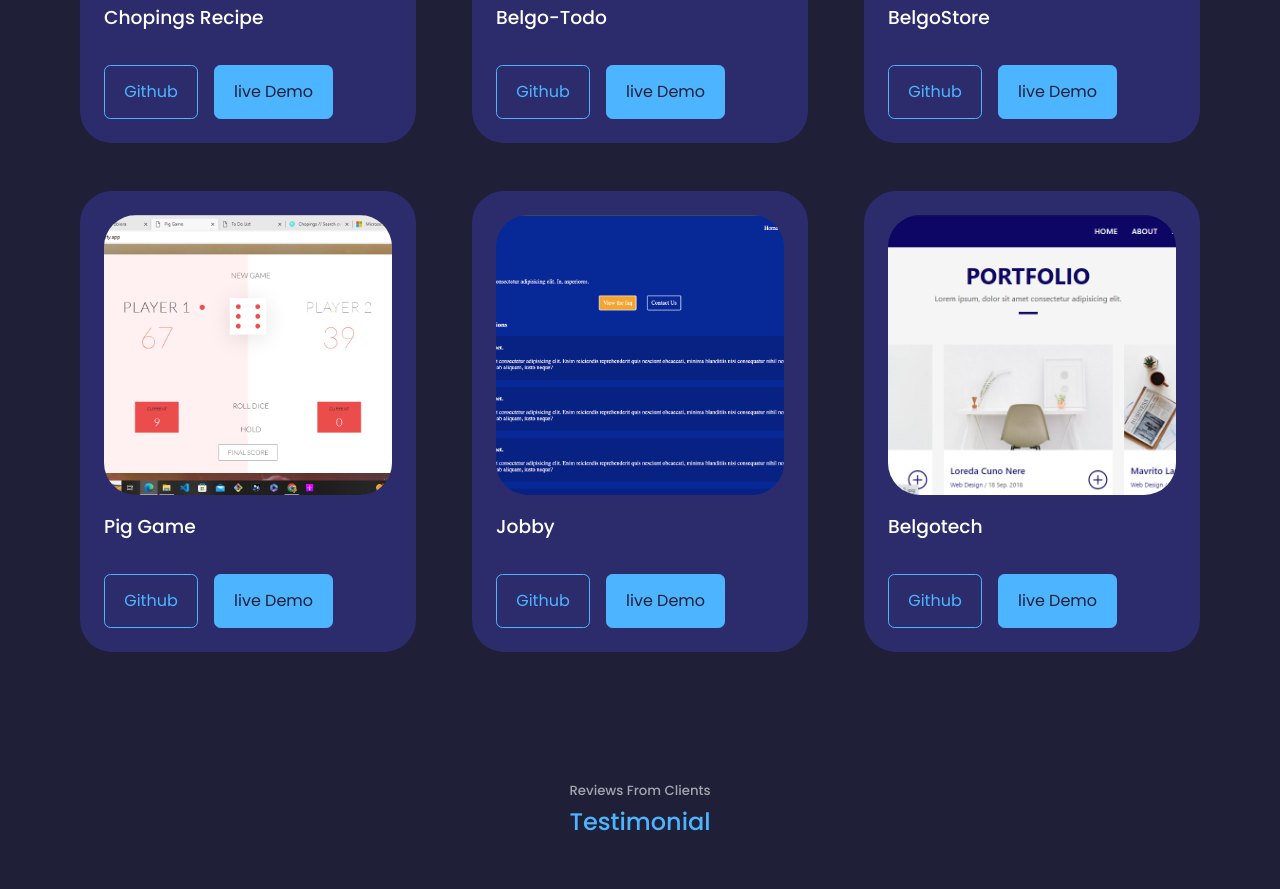
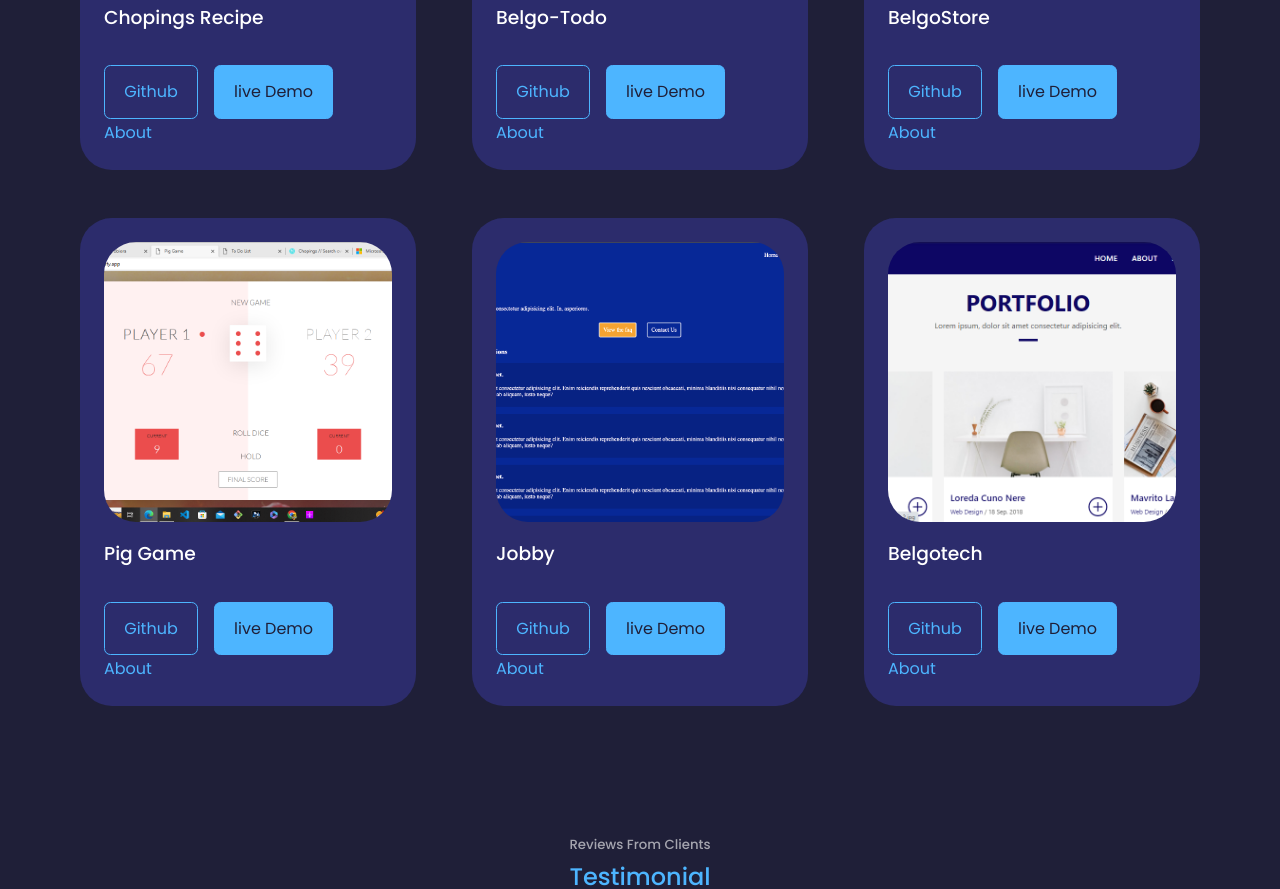
Before and after one commit to Belgotech/my-react-portfolio, a React (Vite) app: page / in a window 1280 px wide. Shown: the part 3920-4809 px from the top of the page. Built offline with nearby package versions, Linux system fonts and the light colour scheme.

Commit message:
New Commit

```diff
--- a/src/Component/Portfolio/Portfolio.jsx
+++ b/src/Component/Portfolio/Portfolio.jsx
@@ -13,6 +13,7 @@ const data = [
     title: "Chopings Recipe",
     demo: "https://chopingsrecipe.netlify.app",
     github: "https://github.com/Belgotech/Chopings-Resturant-",
+    // learn: "/PortfolioDetails1",
   },
 
   {
@@ -22,6 +23,7 @@ const data = [
     description: "This is a todo app used to keep record of todos, built with reatjs and css",
     demo: "https://belgotodo.netlify.app",
     github: "https://github.com/Belgotech/Basic-Crude-Application",
+    // learn: "/PortfolioDetails1",
   },
   {
     id: 3,
@@ -29,6 +31,7 @@ const data = [
     title: "BelgoStore",
     demo: "https://belgostore.netlify.app",
     github: "https://github.com/belgotech/ecomerce",
+    // learn: "/PortfolioDetails1",
   },
 
 
@@ -40,6 +43,7 @@ const data = [
     description: "This is a pig game, built with javascript and css",
     demo: "https://belgogame.netlify.app",
     github: "https://github.com/Belgotech/pig-game",
+    // learn: "/PortfolioDetails1",
   },
 
   {
@@ -49,6 +53,7 @@ const data = [
     description: "This is my portfolio where i showcase my works and projects, built with reactjs and css",
     demo: "https://jobby.netlify.app",
     github: "https://github.com/Belgotech/jobby",
+    // learn: "/PortfolioDetails1",
   },
 
   {
@@ -58,10 +63,24 @@ const data = [
     description: "",
     demo: "https://belgotech.netlify.app",
     github: "https://github.com/belgotech",
+    // learn: "/PortfolioDetails1",
   },
 ];
 
-//react animation libray
+
+// const router = createBrowserRouter(
+//   createRoutesFromElements(
+//     <Route path="/" element={<RootLayout />} >
+
+//       <Route index element={<Home />} />
+//       <Route path="about" element={<About />} />
+
+
+//       <Route path="*" element={<PageNotFound />} />
+//     </Route>
+//   )
+// )
+
 
 const Portfolio = () => {
   return (
@@ -84,6 +103,8 @@ const Portfolio = () => {
               <a href={demo} className="btn btn-primary" target="_blank">
                 live Demo
               </a>
+              {/* <a href={learn}>learn more</a> */}
+              <a href="">About</a>
             </article>
           );
         })}
```
Also changed, not shown: src/Component/Portfolio/PorfolioDetails1.js (added).
